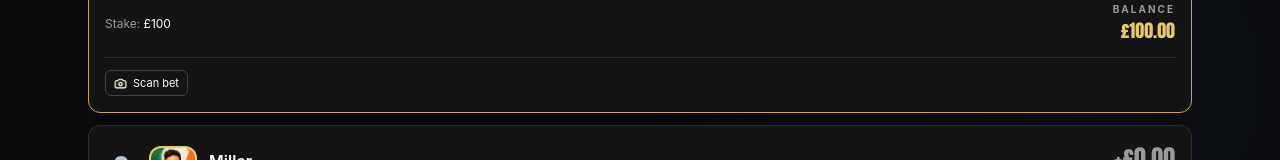
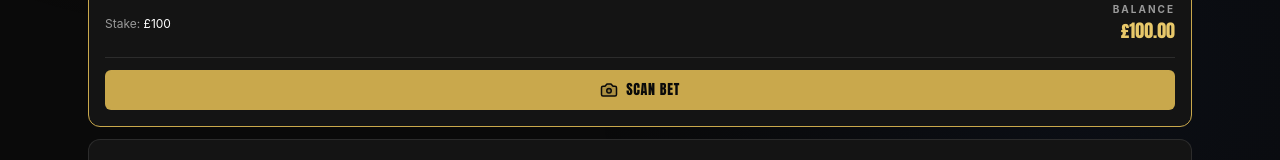
Before and after one commit to rileypap03/Betsfriends, a Next.js app: page / in a window 1280 px wide. Shown: the part 559-719 px from the top of the page. Built offline with nearby package versions, Linux system fonts and the light colour scheme; no server answers.

Commit message:
make Scan bet button on dashboard player cards solid gold, larger text and icon, full width

```diff
--- a/components/ScanBetButton.tsx
+++ b/components/ScanBetButton.tsx
@@ -76,8 +76,8 @@ export default function ScanBetButton({ playerId, onAdded }: { playerId: PlayerI
   return (
     <div onClick={(e) => e.stopPropagation()}>
       {!scannedBet && !scanning && (
-        <label className="cursor-pointer btn-secondary !text-[11px] !px-2 !py-1 inline-flex items-center gap-1.5" onClick={(e) => e.stopPropagation()}>
-          <Camera size={13} strokeWidth={2} fill="rgba(232,200,106,0.15)" />
+        <label className="cursor-pointer btn-primary !text-sm !px-4 !py-2.5 inline-flex items-center gap-2 w-full justify-center" onClick={(e) => e.stopPropagation()}>
+          <Camera size={18} strokeWidth={2} fill="rgba(10,10,10,0.15)" />
           Scan bet
           <input type="file" accept="image/*" className="hidden" onChange={handleScreenshot} onClick={(e) => e.stopPropagation()} />
         </label>
```
